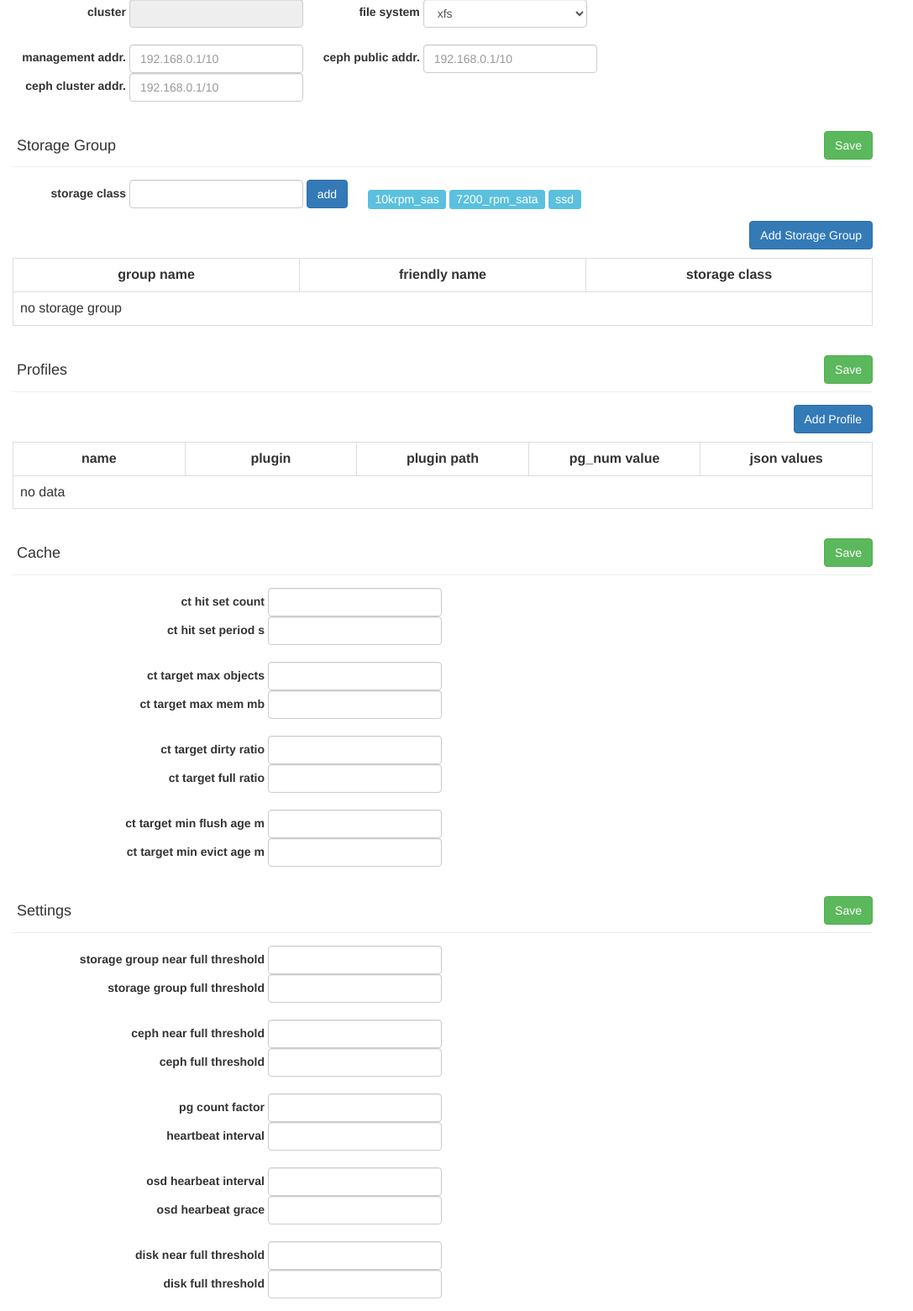
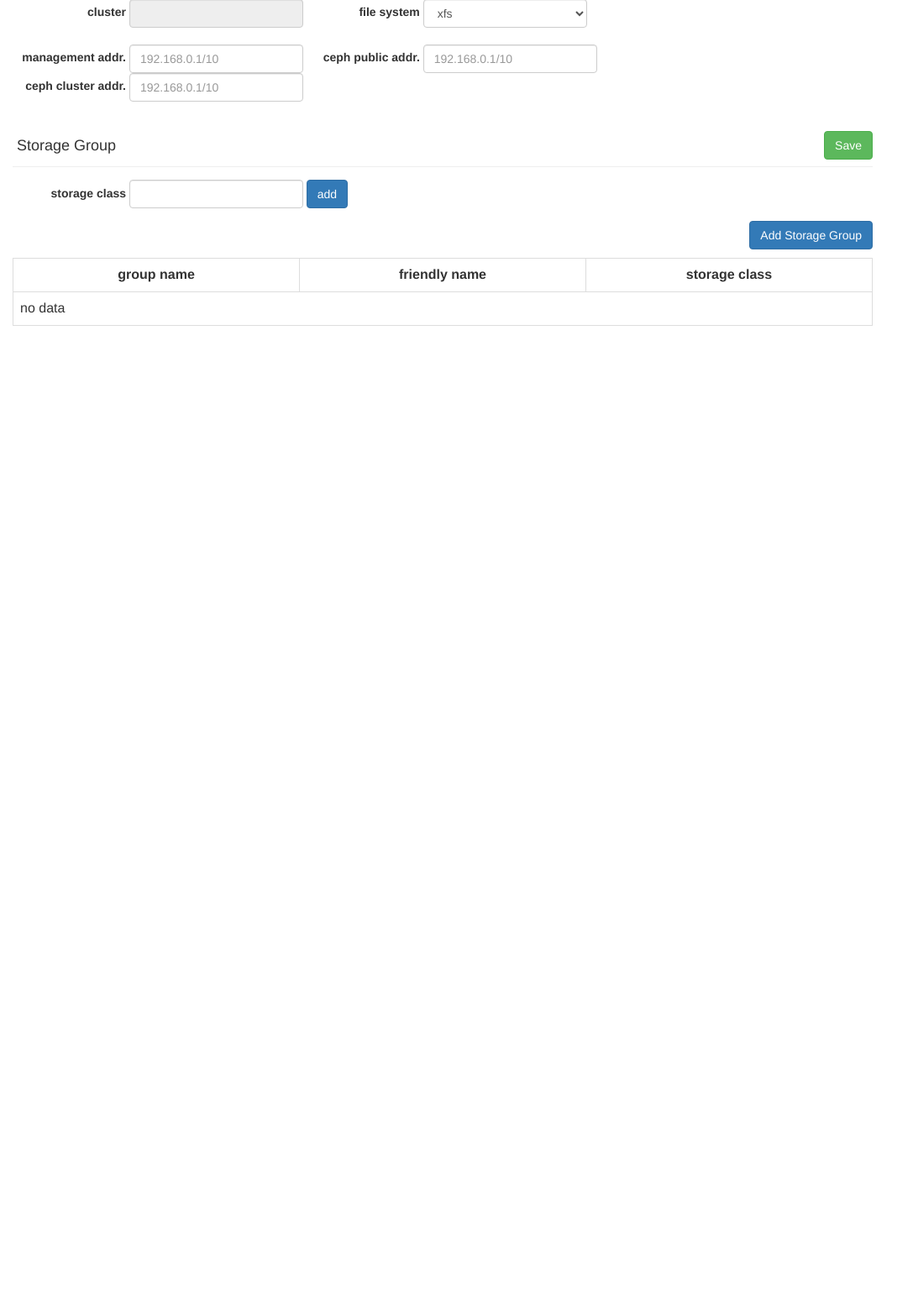
Before and after one commit to iansoft/vsm.config, a Django app: page /manifest/ in a window 1280 px wide. Shown: the part 184-1745 px from the top of the page at 84% size, without its empty margins (0-1087 px from the left). After the commit the page ends 572 px from the top, so only its background shows below. Run offline with Django 3.2, Linux system fonts and the light colour scheme; some libraries are stand-ins or nearby versions.

Commit message:
load the cluster storage data

```diff
--- a/vsmadmin/manifest/views.py
+++ b/vsmadmin/manifest/views.py
@@ -4,6 +4,7 @@ import datetime
 import os
 import random
 import json
+import re
 import dashboard.views as dashboard_view
 
 def index(request):
@@ -11,10 +12,12 @@ def index(request):
 	#read the config file
 	config_data = dashboard_view.read_config_file()
 	cluster_basic_data = read_cluster_basic_manifest()
+	cluster_storage_data = read_cluster_storage_manifest()
 
 	context_data = {
 		"config_data": config_data,
 		"cluster_basic_data":cluster_basic_data,
+		"cluster_storage_data":cluster_storage_data
 	}
 	context = RequestContext(request, context_data)
 	return HttpResponse(template.render(context))
@@ -22,8 +25,8 @@ def index(request):
 
 def read_cluster_basic_manifest():
 	base_dir = os.path.dirname(os.path.dirname(__file__))
-	config_manifest_path = base_dir + "/files/cluster.basic.manifest"
-	fileHandler = open(config_manifest_path,"a+")
+	manifest_path = base_dir + "/files/cluster.basic.manifest"
+	fileHandler = open(manifest_path,"a+")
 	file_lines = fileHandler.readlines()
 	#remove all the '\n' item
 	file_lines = filter(lambda a: a != '\n', file_lines)
@@ -74,6 +77,48 @@ def read_cluster_basic_manifest():
 	return cluster_basic
 
 
+def read_cluster_storage_manifest():
+	base_dir = os.path.dirname(os.path.dirname(__file__))
+	manifest_path = base_dir + "/files/cluster.storage.manifest"
+	fileHandler = open(manifest_path,"a+")
+	file_lines = fileHandler.readlines()
+	#remove all the '\n' item
+	file_lines = filter(lambda a: a != '\n', file_lines)
+	file_lines = [item.replace('\n','') for item in file_lines]
+
+	#format: [storage group name]  [user friendly storage group name] [storage class]
+
+	cluster_storage = {
+		"storage_class":[],
+		"storage_group":[],
+	}
+
+	item_flag = ""
+	for item in file_lines:
+		#get the cluster mark
+		if item == "[storage_class]":
+			item_flag = "storage_class"
+			continue
+		#get the file_system mark
+		if item == "[storage_group]":
+			item_flag = "storage_group"
+			continue
+
+		if item_flag == "storage_class":
+			cluster_storage["storage_class"].append(item)
+		if item_flag == "storage_group":
+			item = re.sub("(\s+)",",",item)
+			group_items = re.split("(\,)",item)
+			group_items_data = {
+				"group_name":group_items[0],
+				"friendly_name":group_items[2],
+				"storage_class":group_items[4],
+			}
+			cluster_storage["storage_group"].append(group_items_data)
+
+	return cluster_storage
+
+
 def set_cluster_basic_file(request):
 	#get the data
 	data = json.loads(request.body)
--- a/vsmadmin/static/css/dashboard.css
+++ b/vsmadmin/static/css/dashboard.css
@@ -14,6 +14,13 @@ hr{
     width: 295px;
 }
 
+.lable-storage-class{
+    margin-left: 10px;
+}
+
+.lable-storage-class:hover{
+    background-color: red;
+}
 
 #framework
 {
@@ -92,18 +99,18 @@ hr{
 }
 
 
-#divStorageClass{
+.storage-class{
     margin-top: 10px;
     margin-left: 20px;
     /*border:1px solid #ccc;*/
 }
 
-#divStorageClass span{
+.storage-class span{
     font-size: 14px;
     font-weight: normal;
 }
 
-#divStorageClass span:hover{
+.storage-class span:hover{
     cursor: pointer;
 }
 
--- a/vsmadmin/static/js/cluster.manifest.js
+++ b/vsmadmin/static/js/cluster.manifest.js
@@ -1,6 +1,11 @@
 $(document).ready(function(){
 	//init the data
 	InitData();
+
+	//add the storage class
+	$("#btnAddStorageClass").click(function(){
+		AddStorageClass();
+	});
 
 	$("#btnSaveClusterBasic").click(function(){
 		SaveClusterBasic();
@@ -18,31 +23,43 @@ function InitData(){
 	}
 }
 
+//add the storage class
+function AddStorageClass(){
+	var class_name = $("#txtStorageClass").val();
+	if(class_name == ""){
+		return false;
+	}
+	var html = "";
+	html += "<span class='label label-info lable-storage-class' onclick='RemoveStorageClass(this)'>"+ class_name +"</span>";
+	$("#divStorageClass1").append(html);
+}
+
+function RemoveStorageClass(obj){
+	if(confirm("Remove the storage group?")==true){
+		obj.remove();
+	}
+}
+
+//save the cluster basic info.
 function SaveClusterBasic(){
 	//check the management address
 	var _Management_Address = $("#lblManagementAddress").val();
 	if(checkIPWithPort(_Management_Address)==false){
-		$("#divBasicWarning").show();
-		$("#divBasicSuccess").hide();
-		$("#lblBasicWarningMsg")[0].innerHTML = "The management address format is wrong!";
+		ShowMessage($("#divBasicMessage"),1,"The management address format is wrong!");
 		return false;
 	}
 
 	//check the ceph public address
 	var _Ceph_Public_Address = $("#lblCephPublicAddress").val();
 	if(checkIPWithPort(_Ceph_Public_Address)==false){
-		$("#divBasicWarning").show();
-		$("#divBasicSuccess").hide();
-		$("#lblBasicWarningMsg")[0].innerHTML = "The ceph public address format is wrong!";
+		ShowMessage($("#divBasicMessage"),1,"The ceph public address format is wrong!");
 		return false;
 	}
 
 	//check the ceph cluster address
 	var _Ceph_Cluster_Address = $("#lblCephClusterAddress").val();
 	if(checkIPWithPort(_Ceph_Cluster_Address)==false){
-		$("#divBasicWarning").show();
-		$("#divBasicSuccess").hide();
-		$("#lblBasicWarningMsg")[0].innerHTML = "The ceph cluster address format is wrong!";
+		ShowMessage($("#divBasicMessage"),1,"The ceph cluster address format is wrong!");
 		return false;
 	}
 
@@ -62,15 +79,11 @@ function SaveClusterBasic(){
         data: JSON.stringify(cluster_basic_data),
         dataType:"json",
         success: function(data){
-        	$("#divBasicSuccess").show();
-        	$("#divBasicWarning").hide();
-			$("#lblBasicSuccessMsg")[0].innerHTML = "Save the cluster basic info. successfully!";
-            console.log(data);
+        	ShowMessage($("#divBasicMessage"),2,"Save the cluster basic info. successfully!");
         },
         error: function (XMLHttpRequest, textStatus, errorThrown) {
            if(XMLHttpRequest.status == 500){
-               $("#divBasicWarning").show();
-			   $("#lblBasicWarningMsg")[0].innerHTML = "INTERNAL SERVER ERROR";
+           		ShowMessage($("#divBasicMessage"),0,"INTERNAL SERVER ERROR!");
            }
         },
         headers: {
--- a/vsmadmin/templates/base.html
+++ b/vsmadmin/templates/base.html
@@ -7,7 +7,7 @@
 	<script src="{{ STATIC_URL }}js/jquery-1.11.2.min.js"></script>
 	<script src="{{ STATIC_URL }}js/bootstrap.min.js"></script>
 	<script src="{{ STATIC_URL }}js/validate.js"></script>
-	<script src="{{ STATIC_URL }}js/dashboard.js"></script>
+	<script src="{{ STATIC_URL }}js/message.js"></script>
 	{% block js %}{% endblock %}
 </head>
 <body>
--- a/vsmadmin/templates/manifest/index.html
+++ b/vsmadmin/templates/manifest/index.html
@@ -10,6 +10,10 @@
 
 {% csrf_token %}
 
+<div class="tab-pane fade"  hidden="hidden">
+    {% include "pages/server.html" %}
+</div>
+
 <!--Tabs-->
 <ul id="tabManifest" class="nav nav-tabs">
   <li class="active">
@@ -17,9 +21,9 @@
       Cluster:{{config_data.controller_address}}
     </a>
 	</li>
-  {% for node in config_data.nodes %}
+  {% for tab_node in config_data.nodes %}
     <li>
-      <a href="#node_{{ forloop.counter0 }}" data-toggle="tab">{{node}}</a>
+      <a href="#node_{{ forloop.counter0 }}" data-toggle="tab">{{tab_node}}</a>
     </li>
   {% endfor %}
 </ul>
@@ -29,11 +33,7 @@
     {% include "pages/cluster.html" %}
   </div>
 
-  <div class="tab-pane fade">
-    {% include "pages/server.html" %}
-  </div>
-
-  {% for item in config_data.nodes %}
+    {% for tab_node in config_data.nodes %}
     <div id="node_{{ forloop.counter0 }}" class="tab-pane fade" >
         {% include "pages/server.html" %}
     </div>
--- a/vsmadmin/templates/pages/cluster.html
+++ b/vsmadmin/templates/pages/cluster.html
@@ -4,15 +4,8 @@
     <button id="btnSaveClusterBasic" class="btn btn-success btn-right">Save</button>
     <hr>
     <!--Warning tip-->
-<div id="divBasicWarning" class="alert alert-warning alert-dismissible" hidden="hidden" role="alert">
-  <strong>Warning!</strong>
-  <span id="lblBasicWarningMsg"></span>
-</div>
-
-<div id="divBasicSuccess" class="alert alert-success alert-dismissible" hidden="hidden" role="alert">
-    <!-- <button type="button" class="close" data-dismiss="alert" aria-label="Close"><span aria-hidden="true">&times;</span></button> -->
-  <span id="lblBasicSuccessMsg"></span>
-</div>
+    <div id="divBasicMessage">
+    </div>
 
     <!-- {{cluster_basic_data}} -->
     <form class="form-inline">
@@ -49,19 +42,20 @@
     <span class="module-title">Storage Group</span>
     <button btn="btnSaveStorage" class="btn btn-success btn-right">Save</button>
     <hr>
+    <!-- {{cluster_storage_data}} -->
     <form class="form-inline">
       <div class="form-group">
         <label class="label-1" for="lblStorageClass">storage class</label>
-        <input id="lblStorageClass" type="textbox" class="form-control" />
-        <button btn="btnAddStorageClass" class="btn btn-primary">add</button>
+        <input id="txtStorageClass" type="textbox" class="form-control" />
+        <a id="btnAddStorageClass" class="btn btn-primary">add</a>
       </div>
-      <div id="divStorageClass" class="form-group">
-        <span class="label label-info">10krpm_sas</span>
-        <span class="label label-info">7200_rpm_sata</span>
-        <span class="label label-info">ssd</span>
+      <div id="divStorageClass1" class="form-group storage-class">
+        {% for storage_class in cluster_storage_data.storage_class %}
+          <span class="label label-info lable-storage-class" onclick='RemoveStorageClass(this)'>{{storage_class}}</span>
+        {% endfor %}
       </div>
       <div class="option-bar">
-        <button btn="btnAddStorageGroup" class="btn btn-primary">Add Storage Group</button>
+        <a id="btnAddStorageGroup" class="btn btn-primary">Add Storage Group</a>
       </div>
       <table id="tStorageGroup" class="table table-bordered">
       <thead>
@@ -72,17 +66,25 @@
         </tr>
       </thead>
       <tbody>
-        <tr>
-          <td colspan="3">
-            no storage group
-          </td>
-        </tr>
+        {% for storage_group in cluster_storage_data.storage_group %}
+          <tr>
+            <td>{{storage_group.group_name}}</td>
+            <td>{{storage_group.friendly_name}}</td>
+            <td>{{storage_group.storage_class}}</td>
+          </tr>
+        {% empty %}
+          <tr>
+            <td colspan="3">
+              no data
+            </td>
+          </tr>
+        {% endfor %}
       </tbody>
     </table>
     </form>
 </div>
 <!--Profiles-->
-<div id="divProfilesForm" class="module-wrap">
+<!-- <div id="divProfilesForm" class="module-wrap">
     <span class="module-title">Profiles</span>
     <button btn="btnSaveProfiles" class="btn btn-success btn-right">Save</button>
     <hr>
@@ -107,10 +109,10 @@
         </tr>
       </tbody>
     </table>
-</div>
+</div> -->
 
 <!--Cache-->
-<form class="form-inline">
+<!-- <form class="form-inline">
 <div id="divCacheForm" class="module-wrap">
     <span class="module-title">Cache</span>
     <button btn="btnSaveCache" class="btn btn-success btn-right">Save</button>
@@ -154,17 +156,13 @@
         <label class="label-2" for="lblFileSystem">ct target min evict age m</label>
         <input id="lblFileSystem"  type="textbox" class="form-control" />
       </div>
-
 </div>
-
-
-
+ -->
 <!--Settings-->
-<div id="divSettingsForm" class="module-wrap">
+<!-- <div id="divSettingsForm" class="module-wrap">
     <span class="module-title">Settings</span>
     <button btn="btnSaveSettings" class="btn btn-success btn-right">Save</button>
     <hr>
-    <!-- <form class="form-inline"> -->
       <div class="form-group">
         <label class="label-2" for="lblFileSystem">storage group near full threshold</label>
         <input id="lblFileSystem"  type="textbox" class="form-control" />
@@ -213,6 +211,7 @@
         <label class="label-2" for="lblFileSystem">disk full threshold</label>
         <input id="lblFileSystem"  type="textbox" class="form-control" />
       </div>
-    <!-- </form> -->
 </div>
-</from>
+
+
+</from>  -->
```
Also changed, not shown: vsmadmin/static/js/message.js (added, +26 -0 lines), 3 other files.
